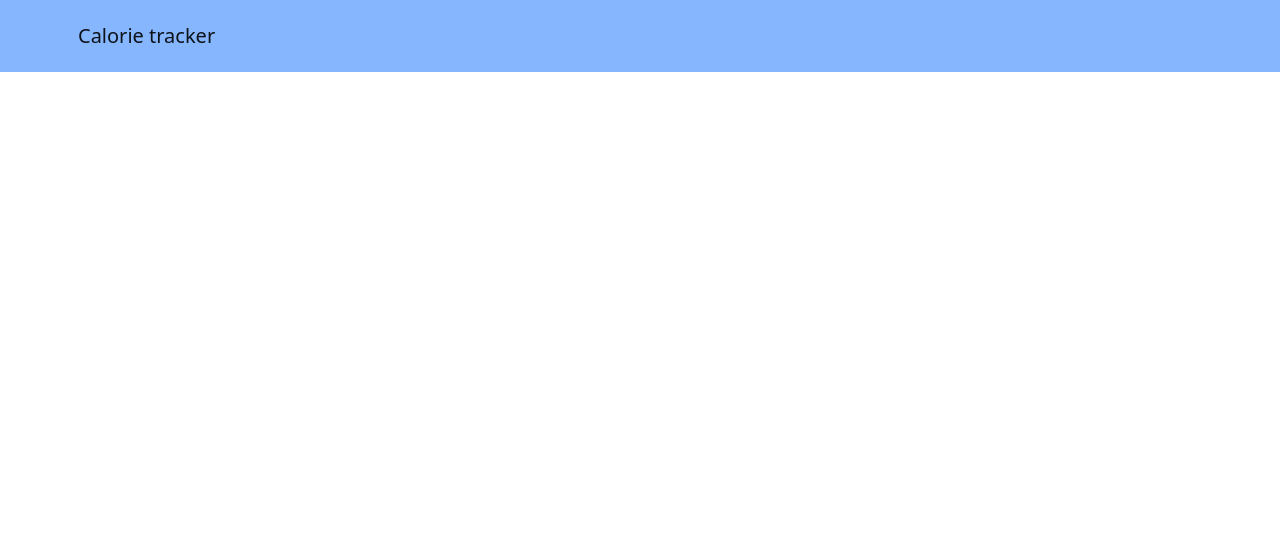
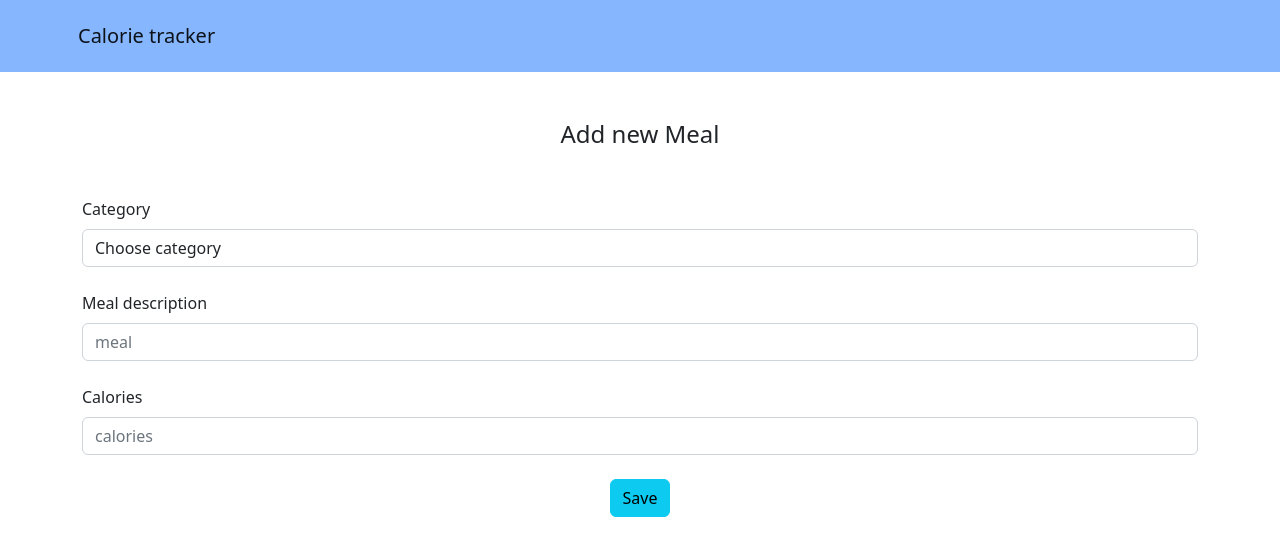
Before and after one commit to omurbekov-azamat/homework-66, a React (Create React App) app: page /new-meal in a window 1280 px wide. Before the commit this address had no page. Shown: the top 556 px of the page. Built offline with nearby package versions, Linux system fonts and the light colour scheme.

Commit message:
added component MainForm.tsx; and component NewMeal.tsx;

```diff
--- a/src/App.tsx
+++ b/src/App.tsx
@@ -2,6 +2,7 @@ import React from 'react';
 import NavBar from "./components/NavBar/NavBar";
 import {Routes, Route} from "react-router-dom";
 import Home from "./container/Home/Home";
+import NewMeal from "./container/NewMeal/NewMeal";
 
 function App() {
   return (
@@ -12,6 +13,7 @@ function App() {
       <main className='container'>
         <Routes>
           <Route path='/' element={<Home/>}/>
+          <Route path='/new-meal' element={<NewMeal/>}/>
         </Routes>
       </main>
     </>
--- /dev/null
+++ b/src/components/MainForm/MainForm.tsx
@@ -0,0 +1,54 @@
+import React from 'react';
+
+const MainForm = () => {
+
+  return (
+    <form>
+      <div className='mt-5'>
+        <h4 className='mb-5 text-center'>Add new Meal</h4>
+        <div className='mb-4'>
+          <label htmlFor="category">Category</label>
+          <select
+            name="category"
+            id="category"
+            className='form-control mt-2'
+            required
+          >
+            <option value="">Choose category</option>
+            <option value="breakfast">Breakfast</option>
+            <option value="snack">Snack</option>
+            <option value="dinner">Dinner</option>
+            <option value="lunch">Lunch</option>
+          </select>
+        </div>
+        <div className='mb-4'>
+          <label htmlFor="title">Meal description</label>
+          <input
+            placeholder='meal'
+            id='meal'
+            name='meal'
+            type="text"
+            className='form-control mt-2'
+            required
+          />
+        </div>
+        <div className='mb-4'>
+          <label htmlFor="content">Calories</label>
+          <input
+            placeholder='calories'
+            id='calories'
+            name='calories'
+            type="text"
+            className='form-control mt-2'
+            required
+          />
+        </div>
+        <div className='text-center'>
+          <button className='btn btn-info'>Save</button>
+        </div>
+      </div>
+    </form>
+  );
+};
+
+export default MainForm;
--- /dev/null
+++ b/src/container/NewMeal/NewMeal.tsx
@@ -0,0 +1,12 @@
+import React from 'react';
+import MainForm from "../../components/MainForm/MainForm";
+
+const NewMeal = () => {
+  return (
+    <>
+     <MainForm/>
+    </>
+  );
+};
+
+export default NewMeal;
```
